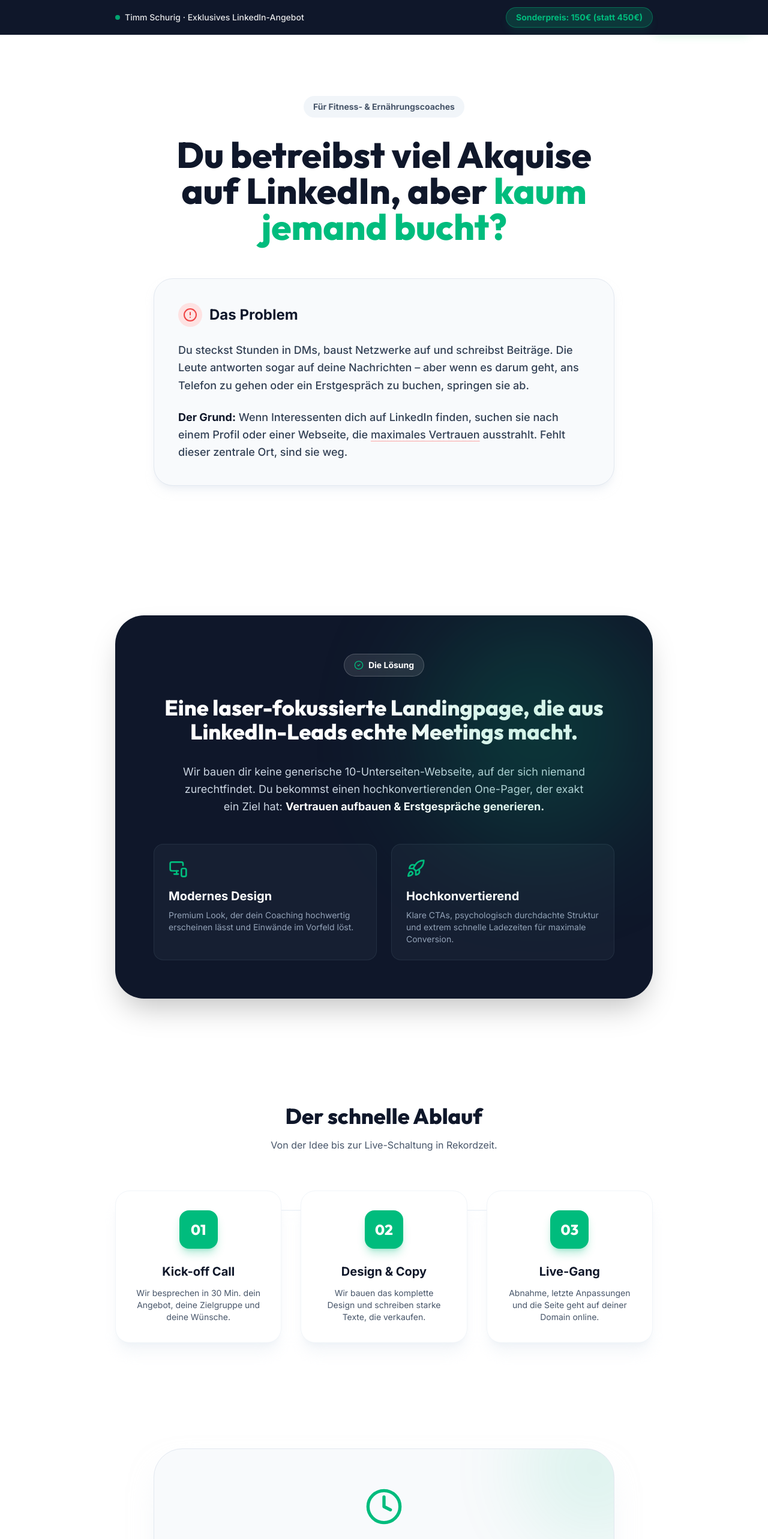
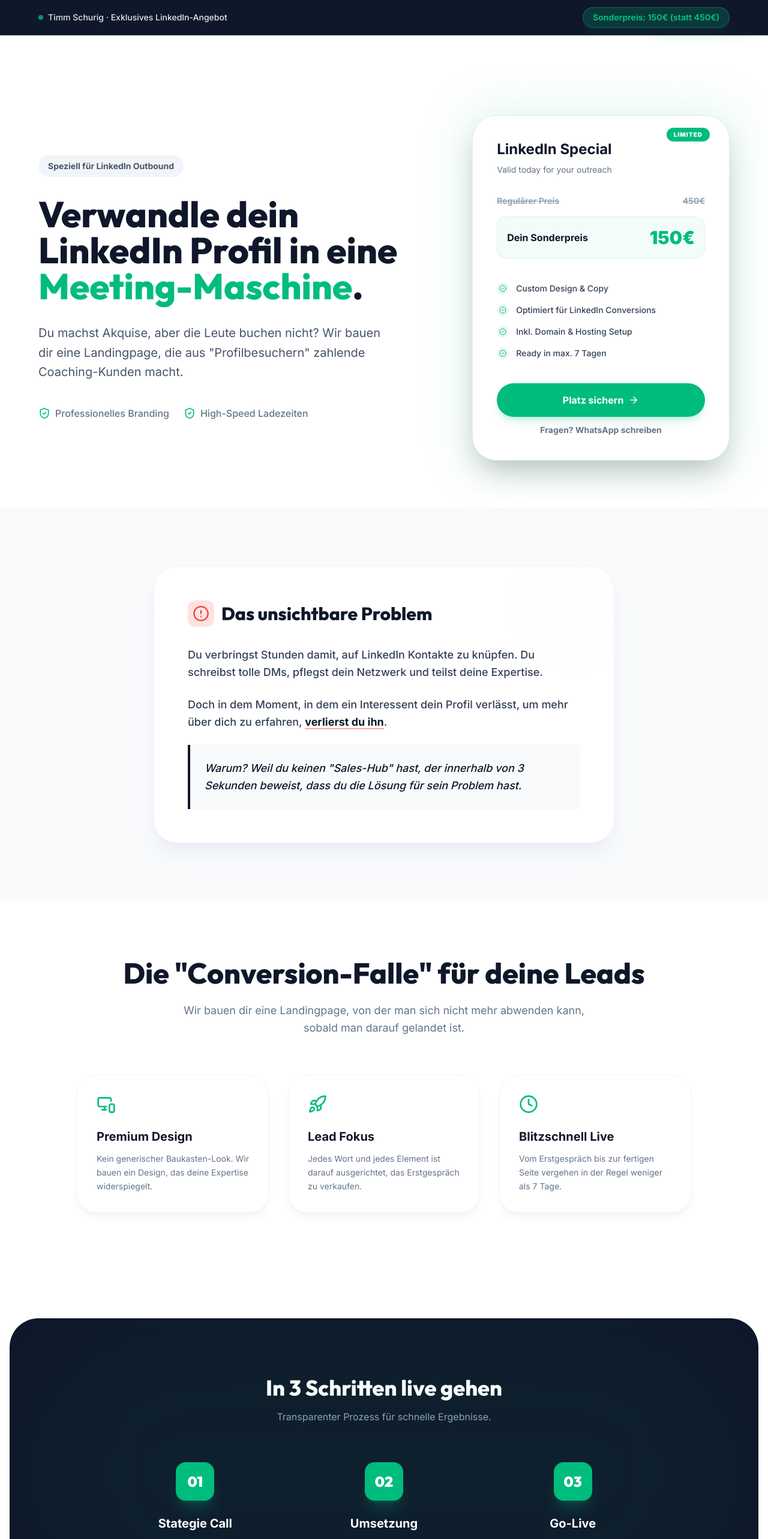
Before and after one commit to timmsug-source/website-linkedin, a Next.js app: page /lp/fitness-coach in a window 1280 px wide. Shown: the top 2566 px of the page at 60% size. Built offline with nearby package versions, Linux system fonts and the light colour scheme.

Commit message:
design: enhance LinkedIn offer hero with side-by-side layout and effects

```diff
--- a/src/app/lp/fitness-coach/page.tsx
+++ b/src/app/lp/fitness-coach/page.tsx
@@ -1,20 +1,20 @@
-import type { Metadata } from "next";
-import { ArrowRight, AlertCircle, CheckCircle2, MonitorSmartphone, Rocket, Clock, MessageCircle } from "lucide-react";
+"use client";
+
+import { motion } from "framer-motion";
+import { ArrowRight, AlertCircle, CheckCircle2, MonitorSmartphone, Rocket, Clock, MessageCircle, Star, ShieldCheck } from "lucide-react";
 import { CALENDLY_URL, WHATSAPP_URL } from "@/lib/utils";
-
-export const metadata: Metadata = {
-  title: "Exklusives LinkedIn Angebot | Timm Schurig",
-  description:
-    "Eine hochkonvertierende Landingpage für dein Fitness-Coaching. Jetzt zum exklusiven LinkedIn-Sonderpreis sichern.",
-  robots: { index: false, follow: false },
-};
+import Link from "next/link";
 
 export default function LinkedInFunnelPage() {
   return (
-    <main className="min-h-screen bg-white pb-20">
+    <main className="min-h-screen bg-white pb-20 overflow-x-hidden">
       {/* Top Offer Bar (Replaces Navbar) */}
-      <div className="bg-slate-900 py-3 px-6 text-white fixed top-0 w-full z-50">
-        <div className="max-w-4xl mx-auto flex flex-col sm:flex-row items-center justify-between gap-3 text-center sm:text-left">
+      <motion.div
+        initial={{ y: -100 }}
+        animate={{ y: 0 }}
+        className="bg-slate-900 py-3 px-6 text-white fixed top-0 w-full z-50 border-b border-white/10"
+      >
+        <div className="max-w-6xl mx-auto flex flex-col sm:flex-row items-center justify-between gap-3 text-center sm:text-left">
           <span className="text-sm font-medium opacity-90 inline-flex items-center gap-2">
             <span className="w-2 h-2 rounded-full bg-accent animate-pulse"></span>
             Timm Schurig · Exklusives LinkedIn-Angebot
@@ -23,142 +23,259 @@ export default function LinkedInFunnelPage() {
             Sonderpreis: 150€ (statt 450€)
           </div>
         </div>
+      </motion.div>
+
+      {/* Hero Section */}
+      <section className="pt-48 pb-20 px-6 relative">
+        {/* Background Decor */}
+        <div className="absolute top-0 left-1/2 -translate-x-1/2 w-full max-w-7xl h-full -z-10 pointer-events-none">
+          <div className="absolute top-20 right-0 w-[500px] h-[500px] bg-accent/5 blur-[120px] rounded-full opacity-50"></div>
+          <div className="absolute top-40 left-0 w-[500px] h-[500px] bg-blue-400/5 blur-[120px] rounded-full opacity-30"></div>
         </div>
 
-      {/* Hero & Problem Section */}
-      <section className="pt-40 pb-20 px-6">
-        <div className="max-w-3xl mx-auto text-center">
+        <div className="max-w-6xl mx-auto">
+          <div className="grid lg:grid-cols-[1.2fr,0.8fr] gap-12 lg:gap-20 items-center">
+
+            {/* Left: Content */}
+            <motion.div
+              initial={{ opacity: 0, x: -30 }}
+              animate={{ opacity: 1, x: 0 }}
+              transition={{ duration: 0.6 }}
+            >
               <div className="inline-flex items-center gap-2 px-4 py-2 rounded-full bg-slate-100 text-slate-600 text-sm font-bold mb-8">
-            Für Fitness- & Ernährungscoaches
+                Speziell für LinkedIn Outbound
               </div>
 
-          <h1 className="text-4xl md:text-5xl lg:text-6xl font-display font-extrabold text-slate-900 leading-[1.15] mb-6">
-            Du betreibst viel Akquise auf LinkedIn, aber <span className="text-accent">kaum jemand bucht?</span>
+              <h1 className="text-4xl md:text-5xl lg:text-6xl font-display font-extrabold text-slate-900 leading-[1.1] mb-8">
+                Verwandle dein LinkedIn Profil in eine <span className="text-accent">Meeting-Maschine</span>.
               </h1>
 
-          {/* Problem Box */}
-          <div className="bg-slate-50 border border-slate-200 rounded-[2rem] p-8 md:p-10 my-14 text-left shadow-lg shadow-slate-200/50">
-            <div className="flex items-center gap-3 mb-6">
-              <div className="bg-red-100 p-2 rounded-full text-red-500">
-                <AlertCircle size={24} />
+              <p className="text-xl text-slate-600 leading-relaxed mb-10 max-w-xl">
+                Du machst Akquise, aber die Leute buchen nicht? Wir bauen dir eine Landingpage, die aus "Profilbesuchern" zahlende Coaching-Kunden macht.
+              </p>
+
+              <div className="flex flex-wrap gap-6 items-center">
+                <div className="flex items-center gap-2 text-slate-500 font-medium">
+                  <ShieldCheck size={20} className="text-accent" /> Professionelles Branding
                 </div>
-              <h2 className="text-2xl font-bold text-slate-900">Das Problem</h2>
+                <div className="flex items-center gap-2 text-slate-500 font-medium">
+                  <ShieldCheck size={20} className="text-accent" /> High-Speed Ladezeiten
                 </div>
-            <p className="text-lg text-slate-700 leading-relaxed mb-6 font-medium">
-              Du steckst Stunden in DMs, baust Netzwerke auf und schreibst Beiträge. Die Leute antworten sogar auf deine Nachrichten – aber wenn es darum geht, ans Telefon zu gehen oder ein Erstgespräch zu buchen, springen sie ab.
-            </p>
-            <p className="text-lg text-slate-700 leading-relaxed font-medium">
-              <strong className="text-slate-900">Der Grund:</strong> Wenn Interessenten dich auf LinkedIn finden, suchen sie nach einem Profil oder einer Webseite, die <span className="underline decoration-red-300 underline-offset-4">maximales Vertrauen</span> ausstrahlt. Fehlt dieser zentrale Ort, sind sie weg.
-            </p>
+              </div>
+            </motion.div>
+
+            {/* Right: Offer Card */}
+            <motion.div
+              initial={{ opacity: 0, scale: 0.9, y: 20 }}
+              animate={{ opacity: 1, scale: 1, y: 0 }}
+              transition={{ duration: 0.6, delay: 0.2 }}
+              className="relative"
+            >
+              {/* Glow behind card */}
+              <div className="absolute -inset-4 bg-accent/20 blur-2xl rounded-[3rem] opacity-50"></div>
+
+              <div className="relative bg-white border border-slate-200 rounded-[2.5rem] p-8 md:p-10 shadow-2xl hover:shadow-accent/10 transition-shadow duration-500 group">
+                <div className="absolute top-6 right-8">
+                  <div className="bg-accent text-white text-[10px] font-black uppercase tracking-widest px-3 py-1 rounded-full animate-bounce">
+                    Limited
+                  </div>
+                </div>
+
+                <div className="mb-8">
+                  <h3 className="text-2xl font-bold text-slate-900 mb-2">LinkedIn Special</h3>
+                  <p className="text-slate-500 text-sm">Valid today for your outreach</p>
+                </div>
+
+                <div className="space-y-4 mb-10">
+                  <div className="flex items-center justify-between text-slate-400 line-through text-sm font-bold">
+                    <span>Regulärer Preis</span>
+                    <span>450€</span>
+                  </div>
+                  <div className="flex items-center justify-between bg-accent/5 border border-accent/10 p-4 rounded-2xl">
+                    <span className="text-slate-900 font-bold">Dein Sonderpreis</span>
+                    <span className="text-3xl font-black text-accent">150€</span>
+                  </div>
+                </div>
+
+                <div className="space-y-4 mb-10">
+                  {[
+                    "Custom Design & Copy",
+                    "Optimiert für LinkedIn Conversions",
+                    "Inkl. Domain & Hosting Setup",
+                    "Ready in max. 7 Tagen"
+                  ].map((item, i) => (
+                    <div key={i} className="flex items-center gap-3 text-sm text-slate-700 font-medium">
+                      <div className="w-5 h-5 rounded-full bg-accent/10 flex items-center justify-center shrink-0">
+                        <CheckCircle2 size={12} className="text-accent" />
+                      </div>
+                      {item}
+                    </div>
+                  ))}
+                </div>
+
+                <div className="flex flex-col gap-3">
+                  <a
+                    href={CALENDLY_URL}
+                    target="_blank"
+                    rel="noreferrer noopener"
+                    className="flex items-center justify-center gap-2 bg-accent hover:bg-accent/90 text-white rounded-full h-14 font-bold transition-all shadow-lg shadow-accent/20 group-hover:scale-[1.02] active:scale-[0.98]"
+                  >
+                    Platz sichern <ArrowRight size={18} />
+                  </a>
+                  <a
+                    href={WHATSAPP_URL}
+                    target="_blank"
+                    rel="noreferrer noopener"
+                    className="flex items-center justify-center gap-2 text-slate-500 text-sm font-bold hover:text-slate-900 transition-colors"
+                  >
+                    Fragen? WhatsApp schreiben
+                  </a>
+                </div>
+              </div>
+            </motion.div>
+
           </div>
         </div>
       </section>
 
-      {/* Lösung Section */}
-      <section className="py-20 px-6">
-        <div className="max-w-4xl mx-auto bg-slate-900 rounded-[3rem] p-10 md:p-16 text-white text-center shadow-2xl overflow-hidden relative">
-          <div className="absolute top-0 right-0 w-96 h-96 bg-accent opacity-20 blur-[100px] rounded-full pointer-events-none"></div>
+      {/* Problem Section */}
+      <section className="py-24 px-6 bg-slate-50">
+        <div className="max-w-3xl mx-auto">
+          <motion.div
+            initial={{ opacity: 0, y: 30 }}
+            whileInView={{ opacity: 1, y: 0 }}
+            viewport={{ once: true }}
+            className="bg-white border border-slate-100 rounded-[2.5rem] p-8 md:p-14 shadow-xl shadow-slate-200/50 relative overflow-hidden"
+          >
+            <div className="absolute top-0 right-0 w-32 h-32 bg-red-500/5 blur-3xl opacity-50 rounded-full"></div>
 
-          <div className="inline-flex items-center gap-2 px-4 py-2 rounded-full bg-white/10 text-white border border-white/20 text-sm font-bold mb-8 backdrop-blur-sm">
-            <CheckCircle2 size={16} className="text-accent" /> Die Lösung
+            <div className="flex items-center gap-3 mb-8">
+              <div className="bg-red-100 p-2 rounded-xl text-red-500">
+                <AlertCircle size={28} />
+              </div>
+              <h2 className="text-3xl font-display font-extrabold text-slate-900">Das unsichtbare Problem</h2>
             </div>
 
-          <h2 className="text-3xl md:text-4xl font-display font-extrabold mb-8">
-            Eine laser-fokussierte Landingpage, die aus LinkedIn-Leads echte Meetings macht.
-          </h2>
+            <div className="space-y-6 text-lg text-slate-700 leading-relaxed font-medium">
+              <p>
+                Du verbringst Stunden damit, auf LinkedIn Kontakte zu knüpfen. Du schreibst tolle DMs, pflegst dein Netzwerk und teilst deine Expertise.
+              </p>
+              <p>
+                Doch in dem Moment, in dem ein Interessent dein Profil verlässt, um mehr über dich zu erfahren, <span className="text-slate-900 font-bold underline decoration-red-300 underline-offset-4 decoration-2">verlierst du ihn</span>.
+              </p>
+              <p className="bg-slate-50 border-l-4 border-slate-900 p-6 italic text-slate-900">
+                Warum? Weil du keinen "Sales-Hub" hast, der innerhalb von 3 Sekunden beweist, dass du die Lösung für sein Problem hast.
+              </p>
+            </div>
+          </motion.div>
+        </div>
+      </section>
 
-          <p className="text-lg text-slate-300 leading-relaxed max-w-2xl mx-auto mb-12">
-            Wir bauen dir keine generische 10-Unterseiten-Webseite, auf der sich niemand zurechtfindet. Du bekommst einen hochkonvertierenden One-Pager, der exakt ein Ziel hat: <strong className="text-white">Vertrauen aufbauen & Erstgespräche generieren.</strong>
-          </p>
+      {/* Lösung Section */}
+      <section className="py-24 px-6">
+        <div className="max-w-5xl mx-auto">
+          <div className="text-center mb-16">
+            <h2 className="text-3xl md:text-5xl font-display font-extrabold text-slate-900 mb-6">Die "Conversion-Falle" für deine Leads</h2>
+            <p className="text-lg text-slate-500 max-w-2xl mx-auto leading-relaxed">Wir bauen dir eine Landingpage, von der man sich nicht mehr abwenden kann, sobald man darauf gelandet ist.</p>
+          </div>
 
-          <div className="grid md:grid-cols-2 gap-6 text-left">
-            <div className="bg-slate-800/50 border border-slate-700/50 p-6 rounded-2xl">
-              <MonitorSmartphone className="text-accent mb-4" size={32} />
-              <h3 className="text-xl font-bold mb-2">Modernes Design</h3>
-              <p className="text-slate-400 text-sm">Premium Look, der dein Coaching hochwertig erscheinen lässt und Einwände im Vorfeld löst.</p>
-            </div>
-            <div className="bg-slate-800/50 border border-slate-700/50 p-6 rounded-2xl">
-              <Rocket className="text-accent mb-4" size={32} />
-              <h3 className="text-xl font-bold mb-2">Hochkonvertierend</h3>
-              <p className="text-slate-400 text-sm">Klare CTAs, psychologisch durchdachte Struktur und extrem schnelle Ladezeiten für maximale Conversion.</p>
-            </div>
+          <div className="grid md:grid-cols-3 gap-8">
+            {[
+              { icon: <MonitorSmartphone size={32} />, title: "Premium Design", desc: "Kein generischer Baukasten-Look. Wir bauen ein Design, das deine Expertise widerspiegelt." },
+              { icon: <Rocket size={32} />, title: "Lead Fokus", desc: "Jedes Wort und jedes Element ist darauf ausgerichtet, das Erstgespräch zu verkaufen." },
+              { icon: <Clock size={32} />, title: "Blitzschnell Live", desc: "Vom Erstgespräch bis zur fertigen Seite vergehen in der Regel weniger als 7 Tage." }
+            ].map((feature, i) => (
+              <motion.div
+                key={i}
+                initial={{ opacity: 0, y: 20 }}
+                whileInView={{ opacity: 1, y: 0 }}
+                viewport={{ once: true }}
+                transition={{ delay: i * 0.1 }}
+                className="p-8 rounded-[2rem] bg-white border border-slate-100 shadow-lg shadow-slate-100 hover:border-accent/30 transition-all hover:shadow-xl group"
+              >
+                <div className="text-accent mb-6 group-hover:scale-110 transition-transform origin-left">{feature.icon}</div>
+                <h3 className="text-xl font-bold text-slate-900 mb-3">{feature.title}</h3>
+                <p className="text-slate-500 text-sm leading-relaxed">{feature.desc}</p>
+              </motion.div>
+            ))}
           </div>
         </div>
       </section>
 
-      {/* Ablauf Section */}
-      <section className="py-24 px-6">
+      {/* Steps Section */}
+      <section className="py-24 px-6 bg-slate-900 text-white rounded-[3rem] mx-4 my-20 overflow-hidden relative">
+        <div className="absolute top-0 right-0 w-full h-full bg-accent/5 blur-[120px] rounded-full pointer-events-none"></div>
+
         <div className="max-w-4xl mx-auto">
           <div className="text-center mb-16">
-            <h2 className="text-3xl md:text-4xl font-display font-extrabold text-slate-900 mb-4">
-              Der schnelle Ablauf
-            </h2>
-            <p className="text-slate-600">Von der Idee bis zur Live-Schaltung in Rekordzeit.</p>
+            <h2 className="text-3xl md:text-4xl font-display font-extrabold mb-4">In 3 Schritten live gehen</h2>
+            <p className="text-slate-400">Transparenter Prozess für schnelle Ergebnisse.</p>
           </div>
 
-          <div className="grid md:grid-cols-3 gap-8 relative">
-            <div className="hidden md:block absolute top-8 left-16 right-16 h-0.5 bg-slate-100 z-0"></div>
-
+          <div className="grid md:grid-cols-3 gap-12 relative">
             {[
-              { num: "01", title: "Kick-off Call", desc: "Wir besprechen in 30 Min. dein Angebot, deine Zielgruppe und deine Wünsche." },
-              { num: "02", title: "Design & Copy", desc: "Wir bauen das komplette Design und schreiben starke Texte, die verkaufen." },
-              { num: "03", title: "Live-Gang", desc: "Abnahme, letzte Anpassungen und die Seite geht auf deiner Domain online." }
+              { n: "01", t: "Stategie Call", d: "Wir klären dein Angebot und deine Zielgruppe." },
+              { n: "02", t: "Umsetzung", d: "Wir bauen das Design und schreiben die Texte." },
+              { n: "03", t: "Go-Live", d: "Deine LinkedIn Meeting-Maschine geht online." }
             ].map((step, i) => (
-              <div key={i} className="relative z-10 bg-white border border-slate-100 p-8 rounded-3xl shadow-xl shadow-slate-200/40 text-center">
-                <div className="w-16 h-16 bg-accent text-white font-display font-extrabold text-2xl rounded-2xl flex items-center justify-center mx-auto mb-6 shadow-lg shadow-accent/30">
-                  {step.num}
+              <div key={i} className="flex flex-col items-center text-center">
+                <div className="w-16 h-16 rounded-2xl bg-accent text-white font-display font-black text-2xl flex items-center justify-center mb-6 shadow-xl shadow-accent/20">
+                  {step.n}
                 </div>
-                <h3 className="text-xl font-bold text-slate-900 mb-3">{step.title}</h3>
-                <p className="text-slate-600 text-sm">{step.desc}</p>
+                <h3 className="text-xl font-bold mb-3">{step.t}</h3>
+                <p className="text-slate-400 text-sm leading-relaxed">{step.d}</p>
               </div>
             ))}
           </div>
         </div>
       </section>
 
-      {/* CTA mit Angebot */}
-      <section className="py-20 px-6">
-        <div className="max-w-3xl mx-auto bg-slate-50 border border-slate-200 rounded-[3rem] p-10 md:p-16 text-center shadow-2xl shadow-slate-200/50 relative overflow-hidden">
-          <div className="absolute -top-24 -right-24 w-64 h-64 bg-accent opacity-10 blur-3xl rounded-full"></div>
+      {/* Final Offer CTA */}
+      <section className="py-24 px-6 text-center">
+        <motion.div
+          initial={{ opacity: 0, scale: 0.95 }}
+          whileInView={{ opacity: 1, scale: 1 }}
+          viewport={{ once: true }}
+          className="max-w-3xl mx-auto"
+        >
+          <div className="flex justify-center mb-10">
+            <div className="flex">
+              {[...Array(5)].map((_, i) => <Star key={i} size={24} fill="currentColor" className="text-amber-400" />)}
+            </div>
+            <span className="ml-3 font-bold text-slate-900">5.0 von unseren Coaches</span>
+          </div>
 
-          <Clock className="w-16 h-16 text-accent mx-auto mb-6" />
-          <h2 className="text-3xl md:text-5xl font-display font-extrabold text-slate-900 mb-6 leading-tight">
-            Sichere dir das LinkedIn-Sonderangebot
+          <h2 className="text-4xl md:text-6xl font-display font-extrabold text-slate-900 mb-8 tracking-tight">
+            Bereit für mehr <span className="text-accent">Meetings?</span>
           </h2>
 
-          <div className="bg-white rounded-2xl border border-slate-200 p-6 mb-8 inline-block shadow-sm">
-            <p className="text-slate-500 line-through mb-1 text-sm font-bold">Normalpreis: 450€</p>
-            <p className="text-4xl font-extrabold text-slate-900">
-              Nur <span className="text-accent">150€</span>
-            </p>
-            <p className="text-xs text-slate-400 mt-2">Einmalig. Transparent. Keine versteckten Kosten.</p>
-          </div>
-
-          <p className="text-lg text-slate-600 mb-10 max-w-xl mx-auto">
-            Da du über meine LinkedIn-Akquise hier bist, biete ich dir an, deine Landingpage für einen unschlagbaren Bruchteil des Normalpreises aufzubauen.
+          <p className="text-xl text-slate-500 mb-12 max-w-xl mx-auto leading-relaxed">
+            Sichere dir jetzt deinen Platz für den LinkedIn-Sonderpreis von 150€. Das Angebot ist auf die nächsten 3 Plätze limitiert.
           </p>
 
-          <div className="flex flex-col sm:flex-row items-center justify-center gap-4">
+          <div className="flex flex-col gap-4 items-center">
             <a
               href={CALENDLY_URL}
               target="_blank"
               rel="noreferrer noopener"
-              className="inline-flex justify-center items-center gap-2 bg-accent hover:bg-accent/90 text-white rounded-full px-8 h-16 text-lg font-bold w-full sm:w-auto shadow-lg shadow-accent/30 transition-all hover:scale-105"
+              className="inline-flex items-center justify-center bg-accent hover:bg-accent/90 text-white rounded-full px-12 h-20 text-xl font-bold w-full max-w-md shadow-2xl shadow-accent/30 transition-all hover:scale-[1.03]"
             >
-              Angebot für 150€ sichern <ArrowRight size={20} />
+              Jetzt für 150€ sichern
+              <ArrowRight className="ml-2" size={24} />
             </a>
-            <a
-              href={WHATSAPP_URL}
-              target="_blank"
-              rel="noreferrer noopener"
-              className="inline-flex justify-center items-center gap-2 bg-white hover:bg-slate-50 text-slate-700 border border-slate-200 rounded-full px-8 h-16 text-lg font-bold w-full sm:w-auto shadow-sm transition-all"
-            >
-              <MessageCircle size={20} className="text-[#25D366]" />
-              Fragen? WhatsApp
-            </a>
+            <div className="flex items-center gap-2 text-slate-400 text-sm font-medium">
+              <Clock size={16} /> Nur noch für kurze Zeit verfügbar
             </div>
           </div>
+        </motion.div>
       </section>
+
+      {/* Minimalest Footer */}
+      <footer className="py-10 text-center border-t border-slate-100">
+        <p className="text-slate-400 text-xs font-medium uppercase tracking-widest">
+          © {new Date().getFullYear()} Timm Schurig · <a href="/impressum" className="hover:text-accent">Impressum</a> · <a href="/datenschutz" className="hover:text-accent">Datenschutz</a>
+        </p>
+      </footer>
     </main>
   );
 }
```
Lines whose indentation alone changed are shown as unchanged.
